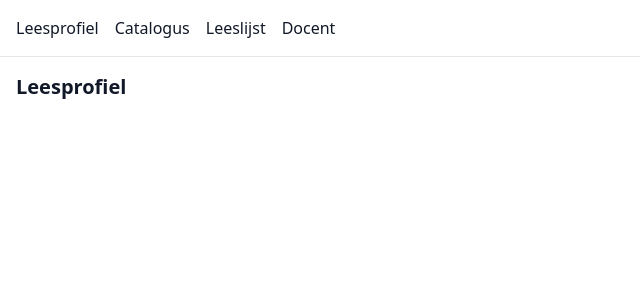
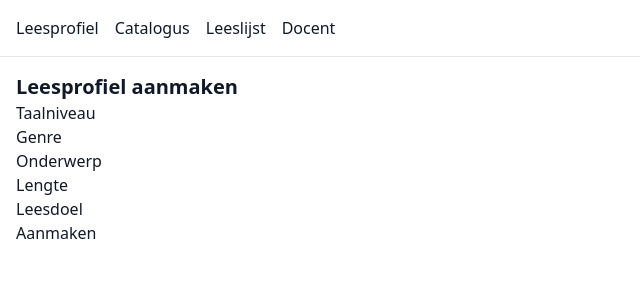
Before and after one commit to VinValentinoo/vrij-lezen-op-maat, a Next.js app in the folder front-end/: page /profiel in a window 1280 px wide. Shown: the top 300 px of the page, without its empty margins (0-640 px from the left). Built offline with nearby package versions, Linux system fonts and the light colour scheme; no server answers.

Commit message:
Leesprofiel, aanmaken / bewerken

```diff
--- a/front-end/src/app/profiel/page.tsx
+++ b/front-end/src/app/profiel/page.tsx
@@ -1,4 +1,150 @@
-// FR1/FR2: leesprofiel invullen, inzien en wijzigen
+'use client';
+
+import { apiFetch } from "@/lib/api-client";
+import { useEffect, useState } from "react";
+
+type Profile = {
+    taalniveau: string,
+    genre: string,
+    onderwerp: string,
+    lengte: string,
+    leesdoel: string,
+}
+
 export default function ProfielPage() {
-  return <h1 className="text-xl font-semibold">Leesprofiel</h1>;
+    const [profile, setProfile] = useState<Profile>({
+        taalniveau: '',
+        genre: '',
+        onderwerp: '',
+        lengte: '',
+        leesdoel: '',
+    });
+    const [profileExists, setProfileExists] = useState(false);
+    const [loading, setLoading] = useState(false);
+    const [err, setErr] = useState('');
+
+    useEffect(() => {
+        async function loadProfile() {
+            setLoading(true);
+
+            try {
+                const data = await apiFetch<Profile | null>('/profile');
+
+                if (!data) {
+                    setErr('Geen leesprofiel gevonden.')
+                } else {
+                    setProfile(data)
+                    setProfileExists(true);
+                }
+
+            } catch (err) {
+                if (err instanceof Error) {
+                    setErr(err.message);
+                } else {
+                    setErr('Er is iets mis gegaan.')
+                }
+            } finally {
+                setLoading(false);
+                setErr('');
+            }
+        }
+
+        loadProfile();
+    }, []);
+
+    async function handleSubmit(e: React.FormEvent) {
+        e.preventDefault();
+        setErr('');
+        setLoading(true);
+
+        try {
+            const data = await apiFetch<Profile>('/profile', {
+                method: 'PUT',
+                body: JSON.stringify(profile)
+            });
+            setProfile(data);
+            setProfileExists(true);
+        } catch (err) {
+            if(err instanceof Error) {
+                setErr(err.message);
+            } else {
+                setErr('Er is iets mis gegaan.')
+            }
+        } finally {
+            setLoading(false);
+            setErr('')
+        }
+    }
+
+    if (loading) {
+        return <h1>Loading...</h1>
+    } else {
+        return (
+            <>
+                {
+                    profileExists ?
+                        <h1 className="text-xl font-semibold">Leesprofiel bewerken</h1>
+                        : <h1 className="text-xl font-semibold">Leesprofiel aanmaken</h1>
+                }
+                <form onSubmit={handleSubmit}>
+                    <div>
+                        <label htmlFor="taalniveau">Taalniveau</label>
+                        <input
+                            id="taalniveau"
+                            type="text"
+                            value={profile.taalniveau}
+                            onChange={(e) => setProfile({ ...profile, taalniveau: e.target.value})}
+                            required
+                        />
+                    </div>
+                    <div>
+                        <label htmlFor="genre">Genre</label>
+                        <input
+                            id="genre"
+                            type="text"
+                            value={profile.genre}
+                            onChange={(e) => setProfile({ ...profile, genre: e.target.value})}
+                            required
+                        />
+                    </div>
+                    <div>
+                        <label htmlFor="onderwerp">Onderwerp</label>
+                        <input
+                            id="onderwerp"
+                            type="text"
+                            value={profile.onderwerp}
+                            onChange={(e) => setProfile({ ...profile, onderwerp: e.target.value})}
+                            required
+                        />
+                    </div>
+                    <div>
+                        <label htmlFor="lengte">Lengte</label>
+                        <input
+                            id="lengte"
+                            type="text"
+                            value={profile.lengte}
+                            onChange={(e) => setProfile({ ...profile, lengte: e.target.value})}
+                            required
+                        />
+                    </div>
+                    <div>
+                        <label htmlFor="leesdoel">Leesdoel</label>
+                        <input
+                            id="leesdoel"
+                            type="text"
+                            value={profile.leesdoel}
+                            onChange={(e) => setProfile({ ...profile, leesdoel: e.target.value})}
+                            required
+                        />
+                    </div>
+                    {err && <p role="alert">{err}</p>}
+                    {
+                        profileExists ?
+                            <button type="submit">Bewerken</button>
+                            : <button type="submit">Aanmaken</button>
+                    }
+                </form>
+            </>
+        );
+    }
 }
--- a/front-end/src/app/register/page.tsx
+++ b/front-end/src/app/register/page.tsx
@@ -48,7 +48,7 @@ export default function RegisterPage() {
             </div>
             <div>
                 <label htmlFor="role">Rol</label>
-                <select name="role" id="role" onChange={(e) => setRole(e.target.value)}>
+                <select name="role" id="role" value={role} onChange={(e) => setRole(e.target.value as Role)}>
                     <option value="STUDENT">Student</option>
                     <option value="DOCENT">Docent</option>
                 </select>
```
